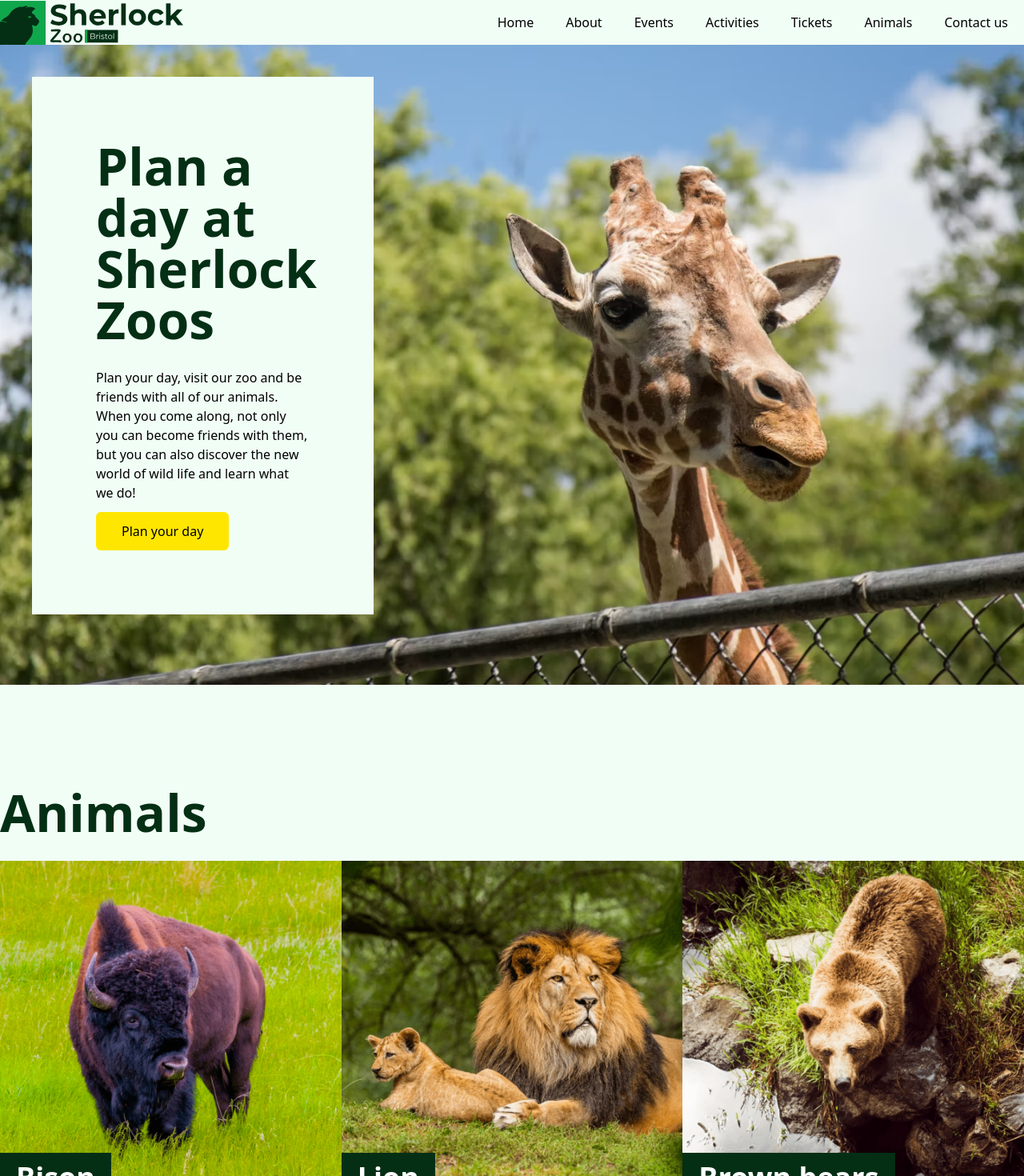
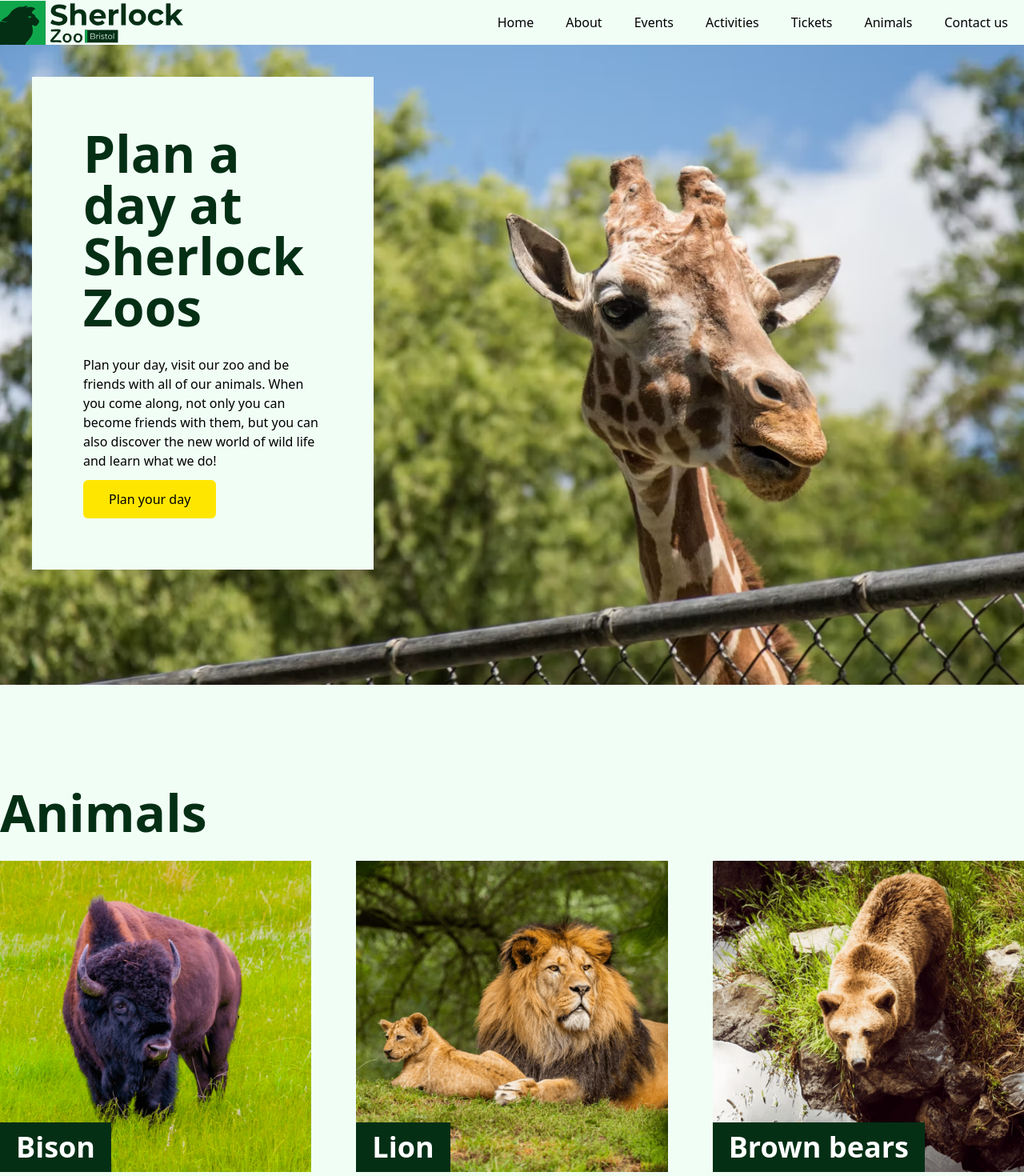
Before and after one commit to RammahKarpous/sherlock-zoo-front-end, a React (Create React App) app: page / in a window 1280 px wide. Shown: the top 1470 px of the page at 80% size. Built offline with nearby package versions, Linux system fonts and the light colour scheme.

Commit message:
Moved the Animal component onto the home page as a child of the Animals component

```diff
--- a/src/components/animals/Animal.jsx
+++ b/src/components/animals/Animal.jsx
@@ -3,7 +3,7 @@ import { Link } from 'react-router-dom';
 const Animal = ({image, name, to}) => {
     return (
         <Link to={to} className="relative">
-            <img src={image} alt={name}/>
+            <img src={image} alt={name} className="w-full"/>
             <p className="text-medium font-bold px-5 py-1 absolute bottom-0 text-white bg-green-dark">{name}</p>
         </Link>
     )
--- a/src/components/animals/Animals.jsx
+++ b/src/components/animals/Animals.jsx
@@ -4,47 +4,11 @@ import Button from '../commonly-used-elements/Buttons';
 import Heading from '../commonly-used-elements/Headings';
 import Animal from './Animal';
 
-// images
-import Bison from '../../assets/images/animals/bison.png';
-import BrownBear from '../../assets/images/animals/brown-bear.png';
-import Lion from '../../assets/images/animals/lion.png';
-
-const Animals = ({ limit }) => {
-
-    // const [animals, setAnimals] = useState([]);
-    // useEffect(() => {
-    //     fetchData();
-    //     // eslint-disable-next-line
-    // }, []);
-
-    // const fetchData = async () => {
-    //     await axios.get(`http://wordpress-api.me/wp-json/wp/v2/animals?_limit=${limit}`)
-    //         .then(res => setAnimals(res.data));
-    // }
+const Animals = ({ children }) => {
 
     return (
         <div className="container m-auto mt-32">
-            <Heading text="Animals" size="large" />
-
-            <div className="grid grid-cols-3">
-                {/* {animals.map((animal, i) => (
-                    <div key={i}>
-                        <p>{animal.title.rendered}</p>
-                    </div>
-                ))} */}
-
-                <Animal to="/" name="Bison" image={Bison} />
-                <Animal to="/" name="Lion" image={Lion} />
-                <Animal to="/" name="Brown bears" image={BrownBear} />
-            </div>
-
-            <div className="m-auto w-96 flex flex-col items-center gap-4 my-32">
-                    <Heading text="Meet all our animals" />
-
-                <p className="text-center">Visit our Animals page and find out different things like what they eat and where they live.</p>
-
-                <Button to="/animals" type="primary" text="Bring me there!" />
-            </div>
+            {children}
         </div>
     )
 }
--- a/src/pages/home/Home.jsx
+++ b/src/pages/home/Home.jsx
@@ -1,28 +1,67 @@
 import React from 'react';
 import Header from '../../components/Header';
-import image from '../../assets/images/headers/giraffe.avif'
-import Buttons from '../../components/commonly-used-elements/Buttons';
 import AboutTheConservation from '../../components/AboutTheConservation';
 import meerkats from '../../assets/images/home-conservation-img.png'
 import Animals from '../../components/animals/Animals';
 import Heading from '../../components/commonly-used-elements/Headings';
+import Animal from '../../components/animals/Animal';
+import Button from '../../components/commonly-used-elements/Buttons';
+
+// Images
+import HeaderImage from '../../assets/images/headers/giraffe.avif';
+import Bison from '../../assets/images/animals/bison.png';
+import BrownBear from '../../assets/images/animals/brown-bear.png';
+import Lion from '../../assets/images/animals/lion.png';
 
 const Home = () => {
+
+    // const [animals, setAnimals] = useState([]);
+    // useEffect(() => {
+    //     fetchData();
+    //     // eslint-disable-next-line
+    // }, []);
+
+    // const fetchData = async () => {
+    //     await axios.get(`http://wordpress-api.me/wp-json/wp/v2/animals?_limit=${limit}`)
+    //         .then(res => setAnimals(res.data));
+    // }
+
     return (
         <div>
-            <Header image={image} className="relative">
+            <Header image={HeaderImage} className="relative">
                 <div
-                    className="p-10 md:p-20 w-5/6 md:w-4/6 lg:w-3/6 xl:w-2/6 bg-body-default absolute left-1/2 transform -translate-x-1/2 bottom-4 md:left-10 md:translate-x-0 md:bottom-auto md:top-24">
+                    className="p-10 md:p-16 w-5/6 md:w-4/6 lg:w-3/6 xl:w-2/6 bg-body-default absolute left-1/2 transform -translate-x-1/2 bottom-4 md:left-10 md:translate-x-0 md:bottom-auto md:top-24">
 
                     <Heading size="large" level="1" text="Plan a day at Sherlock Zoos" />
 
                     <p className="mb-3">Plan your day, visit our zoo and be friends with all of our animals. When you come along, not only you can become friends with them, but you can also discover the new world of wild life and learn what we do!</p>
 
-                    <Buttons text="Plan your day" to="/tickets" type="primary" />
+                    <Button text="Plan your day" to="/tickets" type="primary" />
                 </div>
             </Header>
 
-            <Animals />
+            <Animals>
+                <Heading text="Animals" size="large" />
+                <div className="grid grid-cols-3 gap-14">
+                    {/* {animals.map((animal, i) => (
+                        <div key={i}>
+                            <p>{animal.title.rendered}</p>
+                        </div>
+                    ))} */}
+
+                    <Animal to="/" name="Bison" image={Bison} />
+                    <Animal to="/" name="Lion" image={Lion} />
+                    <Animal to="/" name="Brown bears" image={BrownBear} />
+                </div>
+
+                <div className="m-auto w-96 flex flex-col items-center gap-4 my-32">
+                        <Heading text="Meet all our animals" />
+
+                    <p className="text-center">Visit our Animals page and find out different things like what they eat and where they live.</p>
+
+                    <Button to="/animals" type="primary" text="Bring me there!" />
+                </div>
+            </Animals>
 
             <AboutTheConservation
                 image={meerkats}
```
